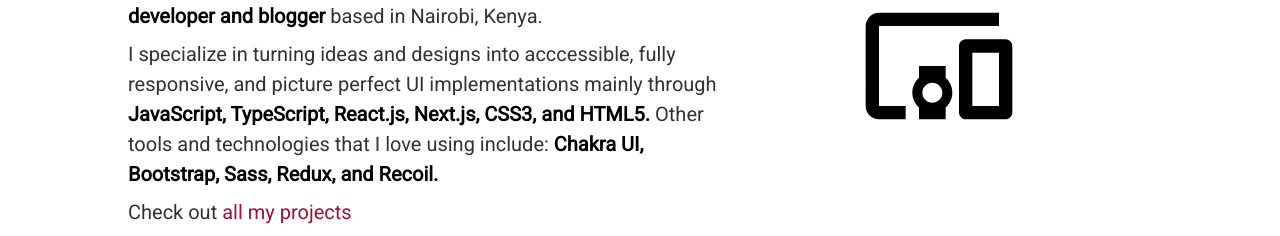
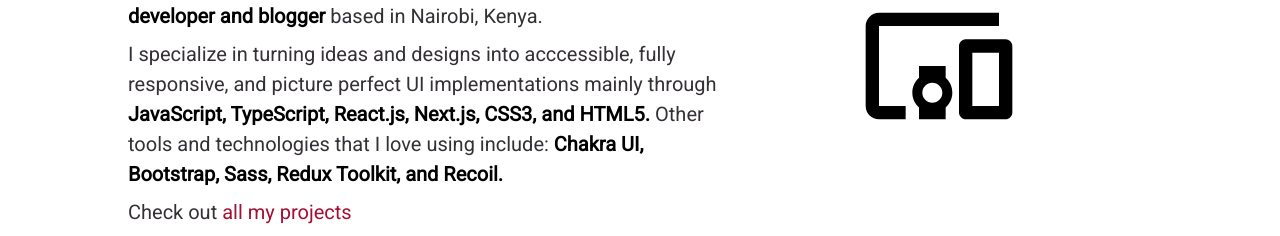
Before and after one commit to Chacho104/my-portfolio-blog-site, a Next.js app: page / in a window 1280 px wide. Shown: the part 960-1196 px from the top of the page. Built offline with nearby package versions, Linux system fonts and the light colour scheme.

Commit message:
Revise about paragraph

```diff
--- a/components/home-page/about.js
+++ b/components/home-page/about.js
@@ -34,7 +34,7 @@ function About() {
               </strong>{" "}
               Other tools and technologies that I love using include:{" "}
               <strong className={classes.highlight}>
-                Chakra UI, Bootstrap, Sass, Redux, and Recoil.
+                Chakra UI, Bootstrap, Sass, Redux Toolkit, and Recoil.
               </strong>
             </p>
             <p>
```
